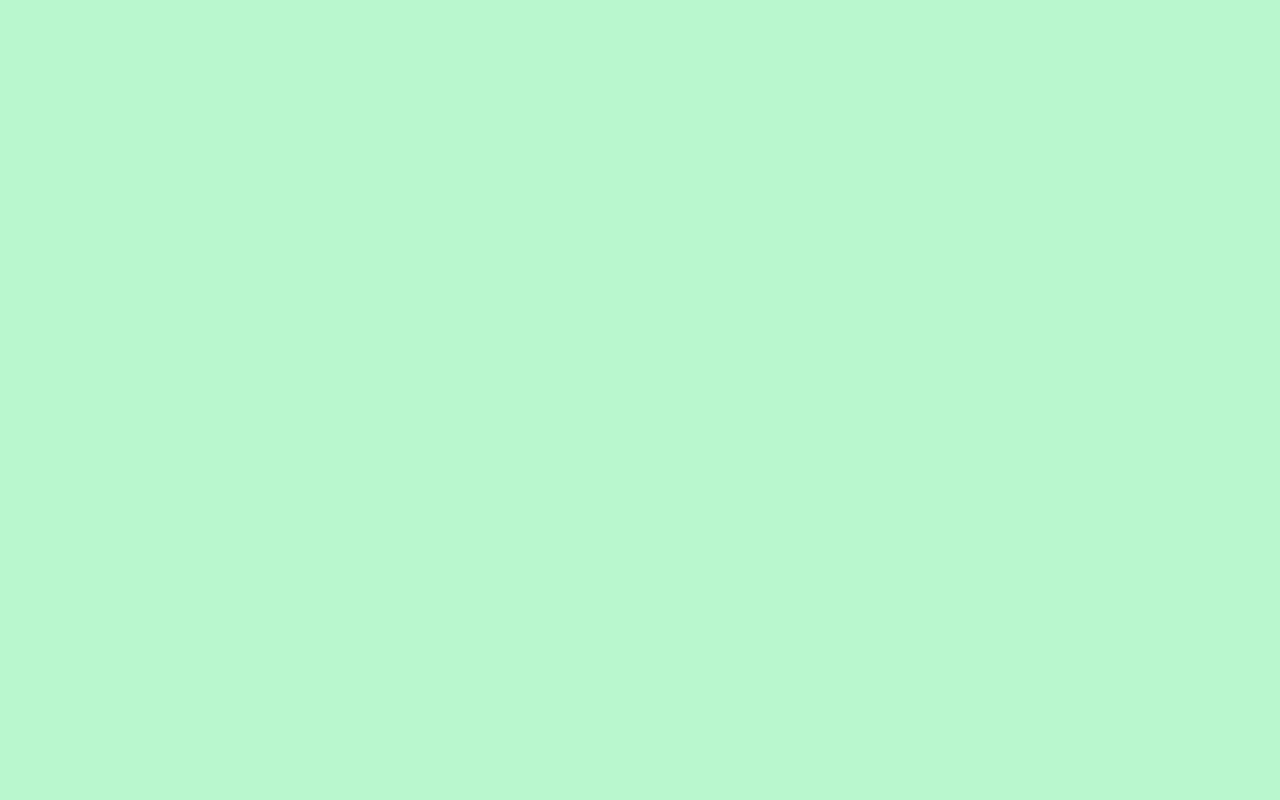
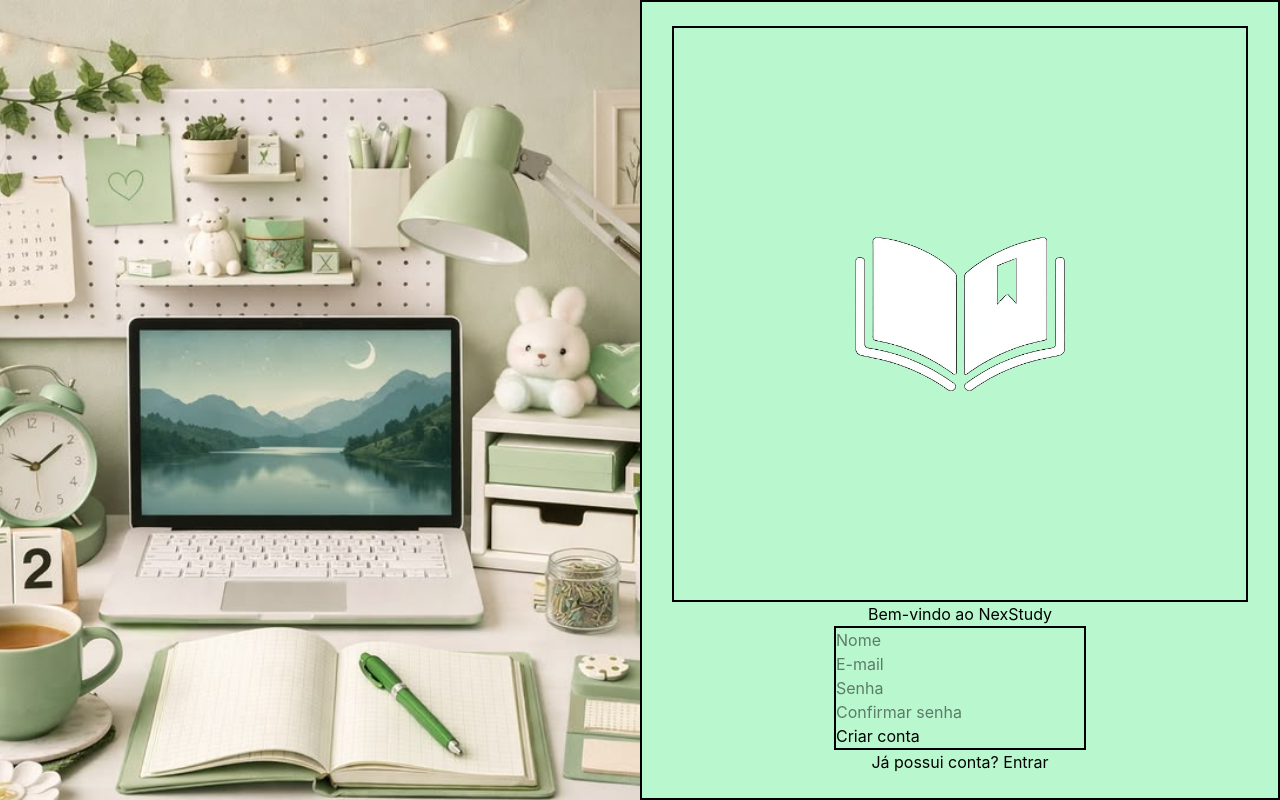
Before and after one commit to RFXXS-DEV/ProjectNexStudy, a Flask app: page / in a window 1280 px wide. Before the commit the page is empty. Run offline with Flask 3, Linux system fonts and the light colour scheme.

Commit message:
Começando a interface do cadastro

```diff
--- a/static/css/output.css
+++ b/static/css/output.css
@@ -19,6 +19,8 @@
     --color-black: #000;
     --color-white: #fff;
     --spacing: 0.25rem;
+    --container-xl: 36rem;
+    --container-2xl: 42rem;
     --text-2xl: 1.5rem;
     --text-2xl--line-height: calc(2 / 1.5);
     --text-5xl: 3rem;
@@ -256,6 +258,12 @@
   .h-full {
     height: 100%;
   }
+  .h-max {
+    height: max-content;
+  }
+  .h-screen {
+    height: 100vh;
+  }
   .max-h-60 {
     max-height: calc(var(--spacing) * 60);
   }
@@ -274,6 +282,9 @@
   .w-1 {
     width: var(--spacing);
   }
+  .w-1\/2 {
+    width: calc(1 / 2 * 100%);
+  }
   .w-1\/5 {
     width: calc(1 / 5 * 100%);
   }
@@ -286,6 +297,18 @@
   .w-2\/12 {
     width: calc(2 / 12 * 100%);
   }
+  .w-2xl {
+    width: var(--container-2xl);
+  }
+  .w-3 {
+    width: calc(var(--spacing) * 3);
+  }
+  .w-3\/2 {
+    width: calc(3 / 2 * 100%);
+  }
+  .w-3\/5 {
+    width: calc(3 / 5 * 100%);
+  }
   .w-6 {
     width: calc(var(--spacing) * 6);
   }
@@ -294,6 +317,9 @@
   }
   .w-10 {
     width: calc(var(--spacing) * 10);
+  }
+  .w-12 {
+    width: calc(var(--spacing) * 12);
   }
   .w-16 {
     width: calc(var(--spacing) * 16);
@@ -310,11 +336,23 @@
   .w-36 {
     width: calc(var(--spacing) * 36);
   }
+  .w-40 {
+    width: calc(var(--spacing) * 40);
+  }
   .w-48 {
     width: calc(var(--spacing) * 48);
   }
+  .w-50 {
+    width: calc(var(--spacing) * 50);
+  }
   .w-100 {
     width: calc(var(--spacing) * 100);
+  }
+  .w-full {
+    width: 100%;
+  }
+  .w-xl {
+    width: var(--container-xl);
   }
   .max-w-1 {
     max-width: var(--spacing);
@@ -337,8 +375,20 @@
   .resize {
     resize: both;
   }
+  .flex-col {
+    flex-direction: column;
+  }
+  .flex-row {
+    flex-direction: row;
+  }
   .items-center {
     align-items: center;
+  }
+  .justify-around {
+    justify-content: space-around;
+  }
+  .justify-center {
+    justify-content: center;
   }
   .gap-3 {
     gap: calc(var(--spacing) * 3);
@@ -400,6 +450,9 @@
   }
   .bg-white {
     background-color: var(--color-white);
+  }
+  .object-cover {
+    object-fit: cover;
   }
   .p-0 {
     padding: 0px;
--- a/templates/index.html
+++ b/templates/index.html
@@ -9,8 +9,67 @@
 </head>
 <body class="min-h-screen m-0 p-0 bg-green-200">
 
+        <main class="flex">
 
 
+            <section class="bg-white w-1/2 h-screen">
+
+                <img
+                src="{{ url_for('static', filename='img/FundoLoginCadastro.jpg') }}"
+                alt="Fundo"
+                class="w-full h-full object-cover">
+
+            </section>
+
+
+
+            <section class="flex flex-col w-1/2 h-screen justify-center items-center border-2 border-black">
+
+
+                <img src="{{ url_for('static', filename='img/LogoNexStudy.png') }}" alt=""
+                class="w-xl border-2 border-black ">
+
+
+                <h1>Bem-vindo ao NexStudy</h1>
+
+
+                <form class=" flex-row border-2 border-black">
+
+
+                    <div>
+                        <input type="text" placeholder="Nome">
+                    </div>
+
+
+                    <div>
+                        <input type="email" placeholder="E-mail">
+                    </div>
+
+
+                    <div>
+                        <input type="password" placeholder="Senha">
+                    </div>
+
+
+                    <div>
+                        <input type="password" placeholder="Confirmar senha">
+                    </div>
+
+
+                    <button>
+                        Criar conta
+                    </button>
+
+                </form>
+
+                <p>
+                    Já possui conta?
+                    <a href="">Entrar</a>
+                </p>
+
+            </section>
+
+        </main>
 
 
     <script src="{{ url_for('static', filename='js/script.js') }}"></script>
```
Also changed, not shown: static/img/FundoLoginCadastro.jpg.
